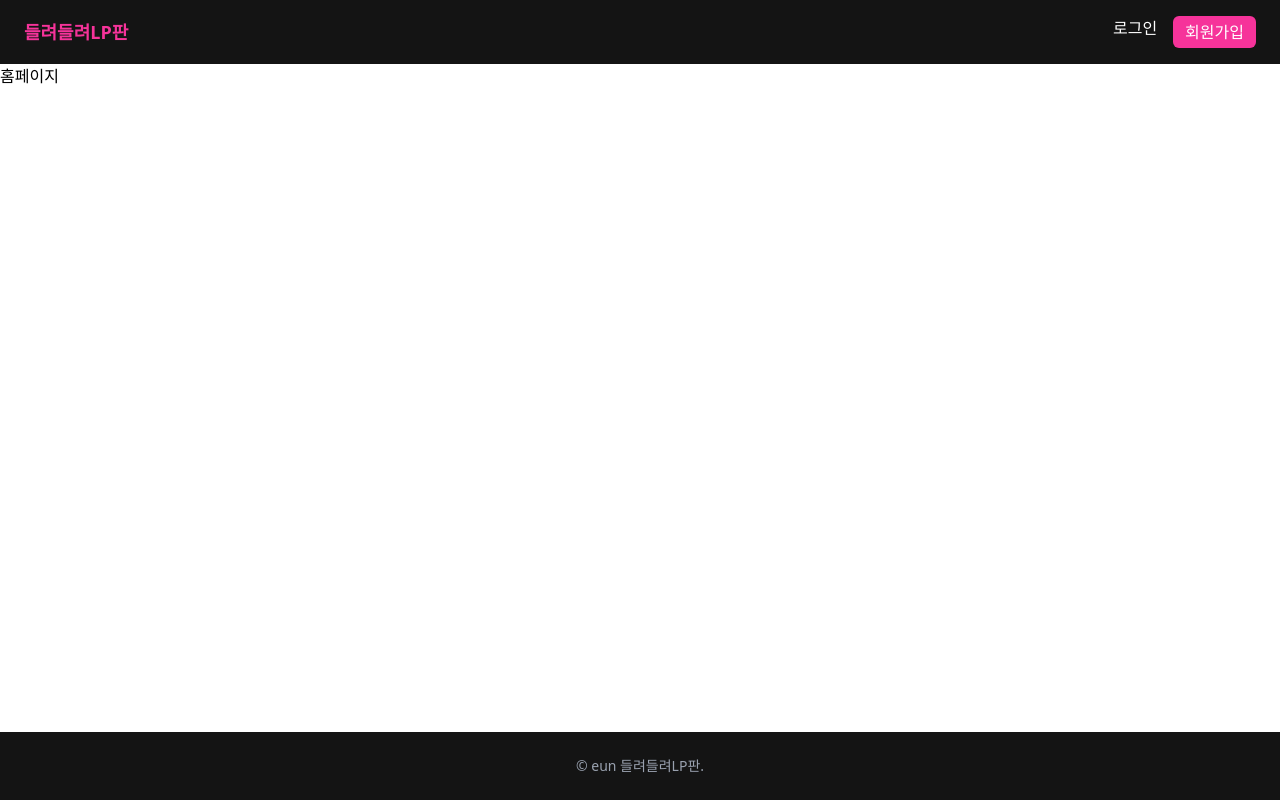
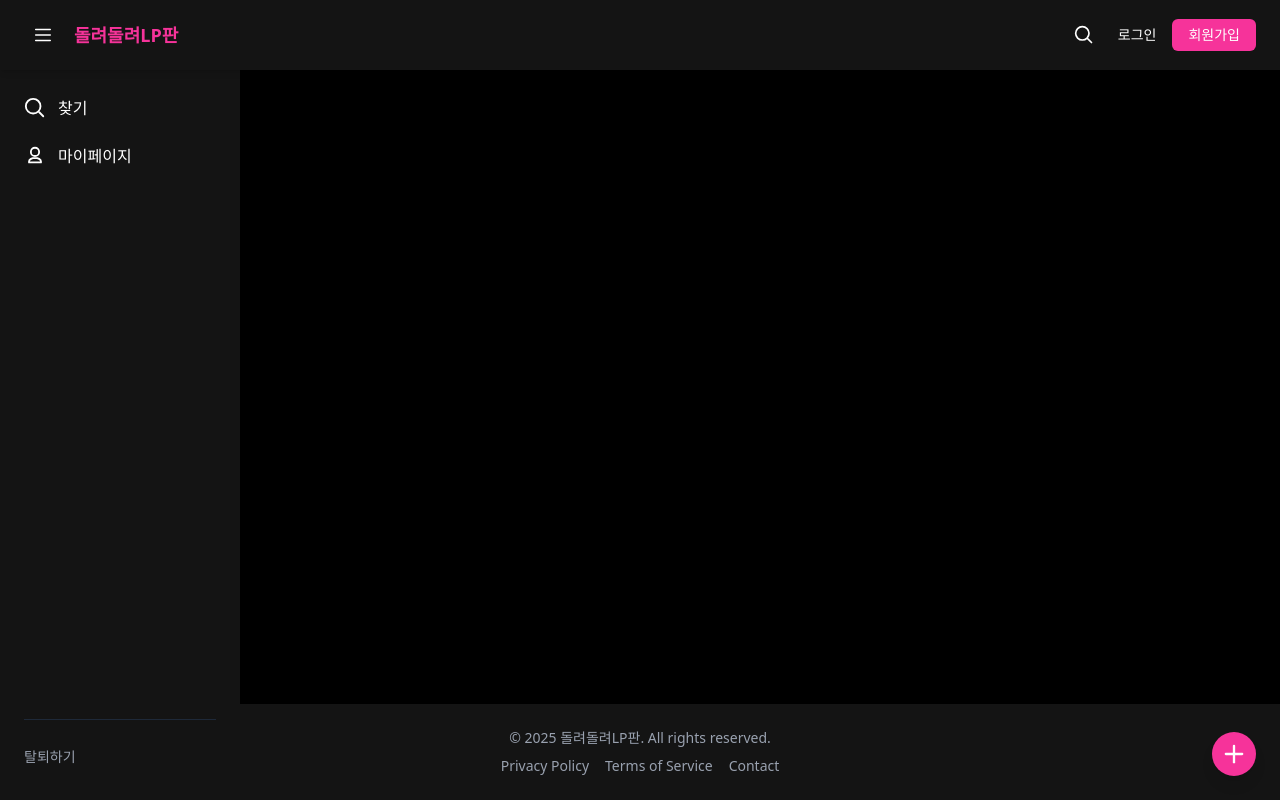
Before and after one commit to UMC-MJU/9th_Web_A, a React (Vite) app in the folder 은-박다은/6주차/mission1/: page / in a window 1280 px wide. Built offline with nearby package versions, Linux system fonts and the light colour scheme; no server answers.

Commit message:
FEAT: 레이아웃 (헤더/ 사이드바/ 푸터/ 메인) 구현

```diff
--- /dev/null
+++ b/은-박다은/6주차/mission1/src/components/Footer.tsx
@@ -0,0 +1,18 @@
+import { Link } from "react-router-dom";
+
+const Footer = () => {
+  return (
+    <footer className="w-full bg-[#141414] text-gray-400 text-center py-6 mt-16">
+      <p className="text-sm">
+        © {new Date().getFullYear()} 돌려돌려LP판. All rights reserved.
+      </p>
+      <div className="space-x-4 mt-2 text-sm">
+        <Link to="#">Privacy Policy</Link>
+        <Link to="#">Terms of Service</Link>
+        <Link to="#">Contact</Link>
+      </div>
+    </footer>
+  );
+};
+
+export default Footer;
--- a/은-박다은/6주차/mission1/src/components/Navbar.tsx
+++ b/은-박다은/6주차/mission1/src/components/Navbar.tsx
@@ -1,22 +1,130 @@
-import { Link } from "react-router-dom";
+import { Link, useNavigate } from "react-router-dom";
+import { useEffect, useState } from "react";
+import { useAuth } from "../context/AuthContext";
+import Sidebar from "./Sidebar";
+import { getMyInfo } from "../apis/auth";
 
 const Navbar = () => {
+  const navigate = useNavigate();
+  const { accessToken, logout } = useAuth();
+  const [isSidebarOpen, setSidebarOpen] = useState(true);
+  const [nickname, setNickname] = useState("사용자");
+
+  const isLoggedIn = Boolean(accessToken);
+
+  useEffect(() => {
+    if (!accessToken) {
+      setNickname("사용자");
+      return;
+    }
+
+    const fetchMyInfo = async () => {
+      try {
+        const res = await getMyInfo();
+        setNickname(res.data?.name || "사용자");
+      } catch (e) {
+        console.error("내 정보 불러오기 실패", e);
+        setNickname("사용자");
+      }
+    };
+
+    fetchMyInfo();
+  }, [accessToken]);
+
+  const handleLogout = async () => {
+    await logout();
+    setNickname("사용자");
+  };
+
   return (
-    <nav className="w-full bg-[#141414] text-white px-6 py-4 flex justify-between items-center">
-      <h1 className="text-pink-500 font-bold text-lg">들려들려LP판</h1>
+    <>
+      <nav className="fixed top-0 left-0 w-full bg-[#141414] text-white shadow-md z-50">
+        <div className="flex justify-between items-center px-6 py-4">
+          {/* 왼쪽: 햄버거 + 로고 */}
+          <div className="flex items-center gap-3">
+            <button
+              className="p-2 hover:bg-gray-800 rounded"
+              onClick={() => setSidebarOpen((p) => !p)}
+            >
+              <svg
+                width="22"
+                height="22"
+                viewBox="0 0 48 48"
+                xmlns="http://www.w3.org/2000/svg"
+              >
+                <path
+                  fill="none"
+                  stroke="currentColor"
+                  strokeLinecap="round"
+                  strokeLinejoin="round"
+                  strokeWidth="3"
+                  d="M7.95 11.95h32m-32 12h32m-32 12h32"
+                />
+              </svg>
+            </button>
 
-      <div className="flex gap-4">
+            <Link to="/" className="text-lg font-bold text-pink-500">
+              돌려돌려LP판
+            </Link>
+          </div>
+
+          {/* 오른쪽: 검색 + 로그인/회원가입 */}
+          <div className="flex items-center gap-4 text-sm">
+            {/* 🔍 검색 버튼 */}
+            <button
+              onClick={() => navigate("/search")}
+              className="p-2 hover:text-pink-400 transition"
+              aria-label="검색"
+            >
+              <svg
+                xmlns="http://www.w3.org/2000/svg"
+                width="20"
+                height="20"
+                fill="none"
+                viewBox="0 0 24 24"
+                stroke="currentColor"
+                strokeWidth={2}
+              >
+                <path
+                  strokeLinecap="round"
+                  strokeLinejoin="round"
+                  d="M21 21l-4.35-4.35M10 18a8 8 0 100-16 8 8 0 000 16z"
+                />
+              </svg>
+            </button>
+
+            {isLoggedIn ? (
+              <>
+                <span className="hidden sm:block text-gray-300">
+                  {nickname}님 반갑습니다 👋
+                </span>
+                <button
+                  onClick={handleLogout}
+                  className="hover:text-pink-400 transition"
+                >
+                  로그아웃
+                </button>
+              </>
+            ) : (
+              <>
                 <Link to="/login" className="hover:text-pink-400 transition">
                   로그인
                 </Link>
                 <Link
                   to="/signup"
-          className="bg-pink-500 text-white px-3 py-1 rounded-md hover:bg-pink-600 transition"
+                  className="bg-pink-500 text-white px-4 py-1.5 rounded-md font-medium hover:bg-pink-600 transition"
                 >
                   회원가입
                 </Link>
+              </>
+            )}
+          </div>
         </div>
       </nav>
+
+      {/* Sidebar 항상 렌더링 */}
+      <Sidebar isOpen={isSidebarOpen} onClose={() => setSidebarOpen(false)} />
+    </>
   );
 };
 
--- /dev/null
+++ b/은-박다은/6주차/mission1/src/components/Sidebar.tsx
@@ -0,0 +1,79 @@
+import { Link } from "react-router-dom";
+
+interface SidebarProps {
+  isOpen: boolean;
+  onClose: () => void;
+}
+
+const Sidebar = ({ isOpen, onClose }: SidebarProps) => {
+  return (
+    <aside
+      className={`
+        fixed top-16 left-0 z-40
+        w-60 h-[calc(100vh-4rem)]
+        bg-[#141414] text-white
+        flex flex-col justify-between
+        px-6 py-8 overflow-y-auto
+        transform transition-transform duration-300 ease-in-out
+        ${isOpen ? "translate-x-0" : "-translate-x-full"}
+        md:translate-x-0
+      `}
+    >
+      <nav className="flex flex-col gap-6">
+        <Link
+          to="/search"
+          onClick={onClose}
+          className="flex items-center gap-3 text-base hover:text-pink-400 transition"
+        >
+          <svg
+            xmlns="http://www.w3.org/2000/svg"
+            width="22"
+            height="22"
+            viewBox="0 0 24 24"
+            strokeWidth={2}
+            stroke="currentColor"
+            fill="none"
+          >
+            <path
+              strokeLinecap="round"
+              strokeLinejoin="round"
+              d="M21 21l-4.35-4.35M10 18a8 8 0 100-16 8 8 0 000 16z"
+            />
+          </svg>
+          <span>찾기</span>
+        </Link>
+
+        <Link
+          to="/my"
+          onClick={onClose}
+          className="flex items-center gap-3 text-base hover:text-pink-400 transition"
+        >
+          <svg
+            xmlns="http://www.w3.org/2000/svg"
+            width="22"
+            height="22"
+            viewBox="0 0 24 24"
+            strokeWidth={2}
+            stroke="currentColor"
+            fill="none"
+          >
+            <path
+              strokeLinecap="round"
+              strokeLinejoin="round"
+              d="M12 12c2.5 0 4.5-2 4.5-4.5S14.5 3 12 3 7.5 5 7.5 7.5 9.5 12 12 12zm0 2c-3.3 0-6.5 1.7-6.5 4v1h13v-1c0-2.3-3.2-4-6.5-4z"
+            />
+          </svg>
+          <span>마이페이지</span>
+        </Link>
+      </nav>
+
+      <div className="border-t border-gray-800 pt-6">
+        <button className="text-sm text-gray-400 hover:text-red-400 text-left w-full">
+          탈퇴하기
+        </button>
+      </div>
+    </aside>
+  );
+};
+
+export default Sidebar;
--- a/은-박다은/6주차/mission1/src/layouts/HomeLayout.tsx
+++ b/은-박다은/6주차/mission1/src/layouts/HomeLayout.tsx
@@ -1,18 +1,36 @@
-import { Outlet } from "react-router-dom";
+import { Outlet, useNavigate, useLocation } from "react-router-dom";
 import Navbar from "../components/Navbar";
+import Footer from "../components/Footer";
+import { Plus } from "lucide-react";
 
 const HomeLayout = () => {
+  const navigate = useNavigate();
+  const location = useLocation();
+  const isAuthPage =
+    location.pathname === "/login" || location.pathname === "/signup";
+
   return (
-    <div className="h-dvh flex flex-col">
+    <div className="h-screen flex flex-col bg-black text-white">
       <Navbar />
 
-      <main className="flex-1">
+      <main
+        className={`flex-1 pt-16 p-6 overflow-auto ${
+          isAuthPage ? "flex items-center justify-center" : ""
+        }`}
+      >
         <Outlet />
       </main>
 
-      <footer className="w-full bg-[#141414] text-gray-400 text-center py-6 mt-auto">
-        <p className="text-sm">© eun 들려들려LP판. </p>
-      </footer>
+      {!isAuthPage && (
+        <button
+          onClick={() => navigate("/create")}
+          className="fixed bottom-6 right-6 bg-pink-500 hover:bg-pink-600 text-white rounded-full w-11 h-11 flex items-center justify-center shadow-lg transition-transform hover:scale-105"
+        >
+          <Plus size={28} />
+        </button>
+      )}
+
+      <Footer />
     </div>
   );
 };
```
Lines whose indentation alone changed are shown as unchanged.
